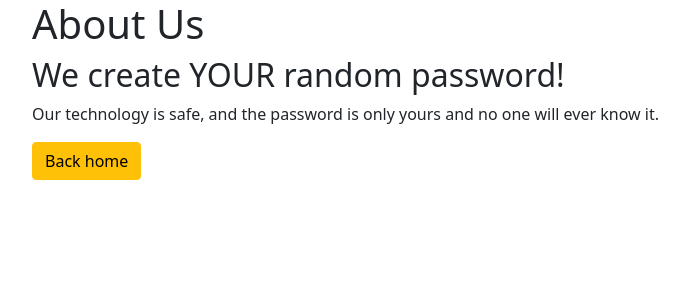
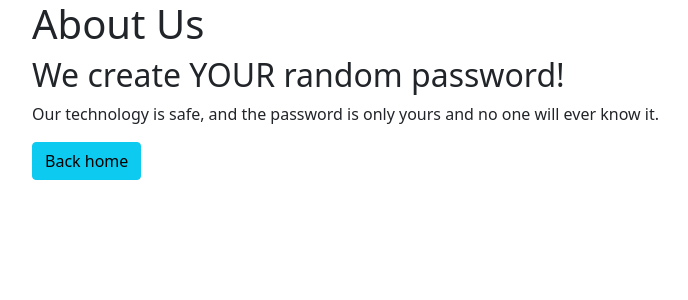
Before and after one commit to abm914/psswdgeninpy3, a Django app: page /about/ in a window 1280 px wide. Shown: the top 300 px of the page, without its empty margins (50-738 px from the left). Run offline with Django 4.2, Linux system fonts and the light colour scheme.

Commit message:
my second commit

```diff
--- a/generator/templates/generator/about.html
+++ b/generator/templates/generator/about.html
@@ -3,9 +3,9 @@
 <div class="container text-right">
 
 <h1>About Us</h1>
-<h2>We create YOUR random password!</h2>
+<h2>We create YOUR random password! </h2>
 <p>Our technology is safe, and the password is only yours and no one will ever know it.</p>
 
-<a href="{% url 'home' %} " class="btn btn-warning">Back home</a>
+<a href="{% url 'home' %} " class="btn btn-info">Back home</a>
 
 </div>
```
